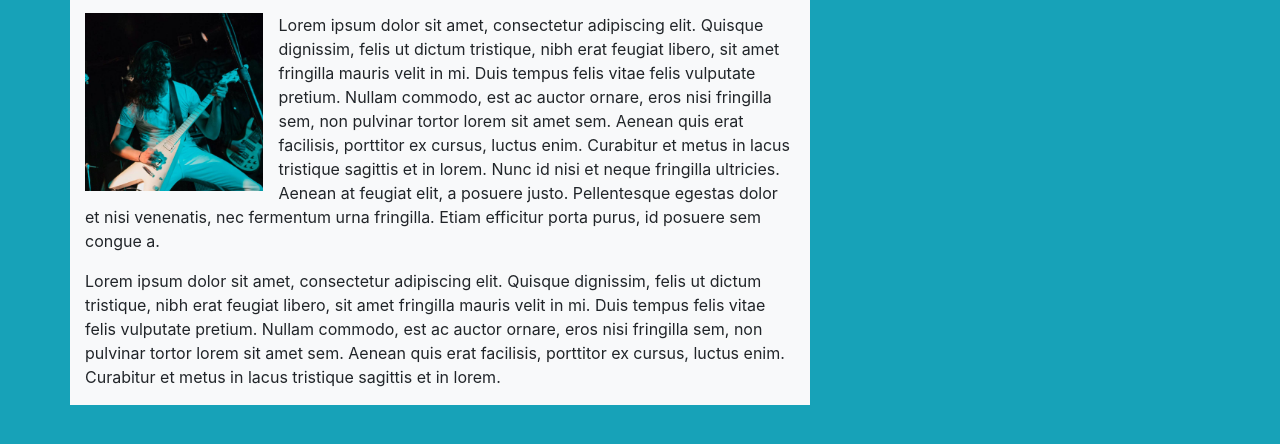
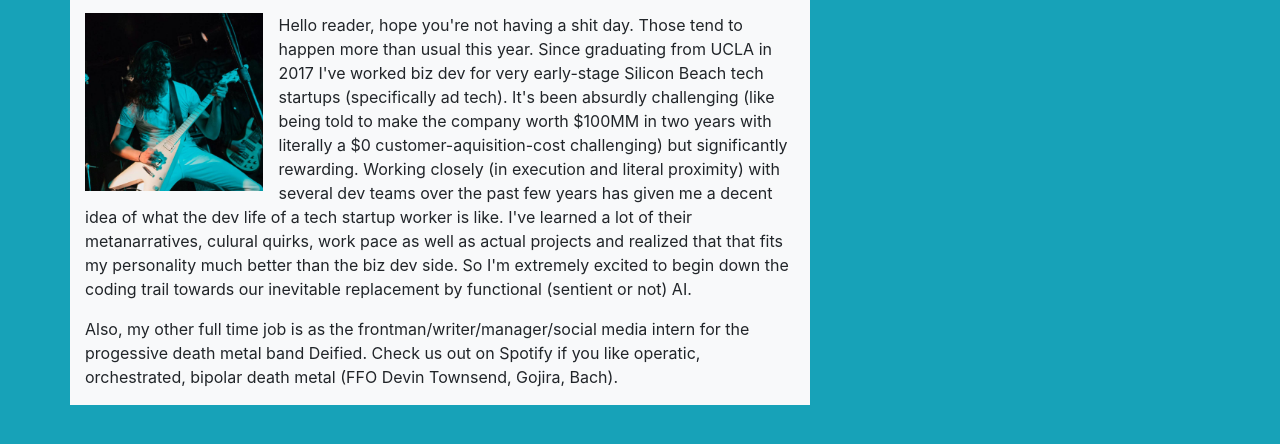
Before and after one commit to AWSiegfried/Bootstrap-HW02, a plain HTML site: page index.html in a window 1280 px wide. Shown: the part 172-616 px from the top of the page. Drawn offline with nearby package versions, Linux system fonts and the light colour scheme.

Commit message:
updated readme description and about me bio

```diff
--- a/index.html
+++ b/index.html
@@ -46,13 +46,13 @@
                     <div class="col-md-12 col-xs-12">
                         <img src="Assets/Images/profilepic.jpg" alt="Placeholder" class="float-left w-25 mr-3">
                         <p>
-                            Lorem ipsum dolor sit amet, consectetur adipiscing elit. Quisque dignissim, felis ut dictum tristique, nibh erat feugiat libero, sit amet fringilla mauris velit in mi. Duis tempus felis vitae felis vulputate pretium. Nullam commodo, est ac auctor ornare,
-                            eros nisi fringilla sem, non pulvinar tortor lorem sit amet sem. Aenean quis erat facilisis, porttitor ex cursus, luctus enim. Curabitur et metus in lacus tristique sagittis et in lorem. Nunc id nisi et neque fringilla ultricies.
-                            Aenean at feugiat elit, a posuere justo. Pellentesque egestas dolor et nisi venenatis, nec fermentum urna fringilla. Etiam efficitur porta purus, id posuere sem congue a.
+                            Hello reader, hope you're not having a shit day. Those tend to happen more than usual this year. Since graduating from UCLA in 2017 I've worked biz dev for very early-stage Silicon Beach tech startups (specifically ad tech). It's been absurdly challenging
+                            (like being told to make the company worth $100MM in two years with literally a $0 customer-aquisition-cost challenging) but significantly rewarding. Working closely (in execution and literal proximity) with several dev teams
+                            over the past few years has given me a decent idea of what the dev life of a tech startup worker is like. I've learned a lot of their metanarratives, culural quirks, work pace as well as actual projects and realized that that
+                            fits my personality much better than the biz dev side. So I'm extremely excited to begin down the coding trail towards our inevitable replacement by functional (sentient or not) AI.
                         </p>
                         <p>
-                            Lorem ipsum dolor sit amet, consectetur adipiscing elit. Quisque dignissim, felis ut dictum tristique, nibh erat feugiat libero, sit amet fringilla mauris velit in mi. Duis tempus felis vitae felis vulputate pretium. Nullam commodo, est ac auctor ornare,
-                            eros nisi fringilla sem, non pulvinar tortor lorem sit amet sem. Aenean quis erat facilisis, porttitor ex cursus, luctus enim. Curabitur et metus in lacus tristique sagittis et in lorem.
+                            Also, my other full time job is as the frontman/writer/manager/social media intern for the progessive death metal band Deified. Check us out on Spotify if you like operatic, orchestrated, bipolar death metal (FFO Devin Townsend, Gojira, Bach).
                         </p>
                     </div>
 
```
Also changed, not shown: 1 other file.
